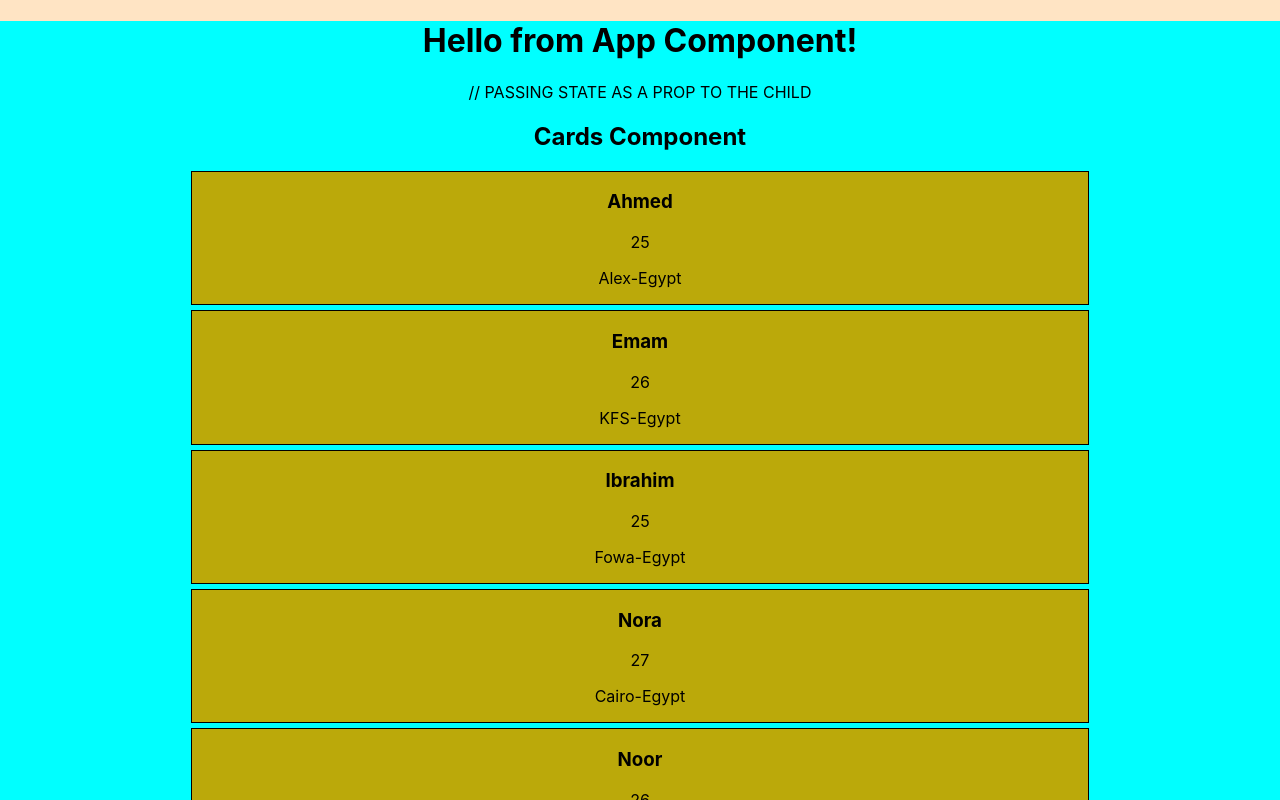
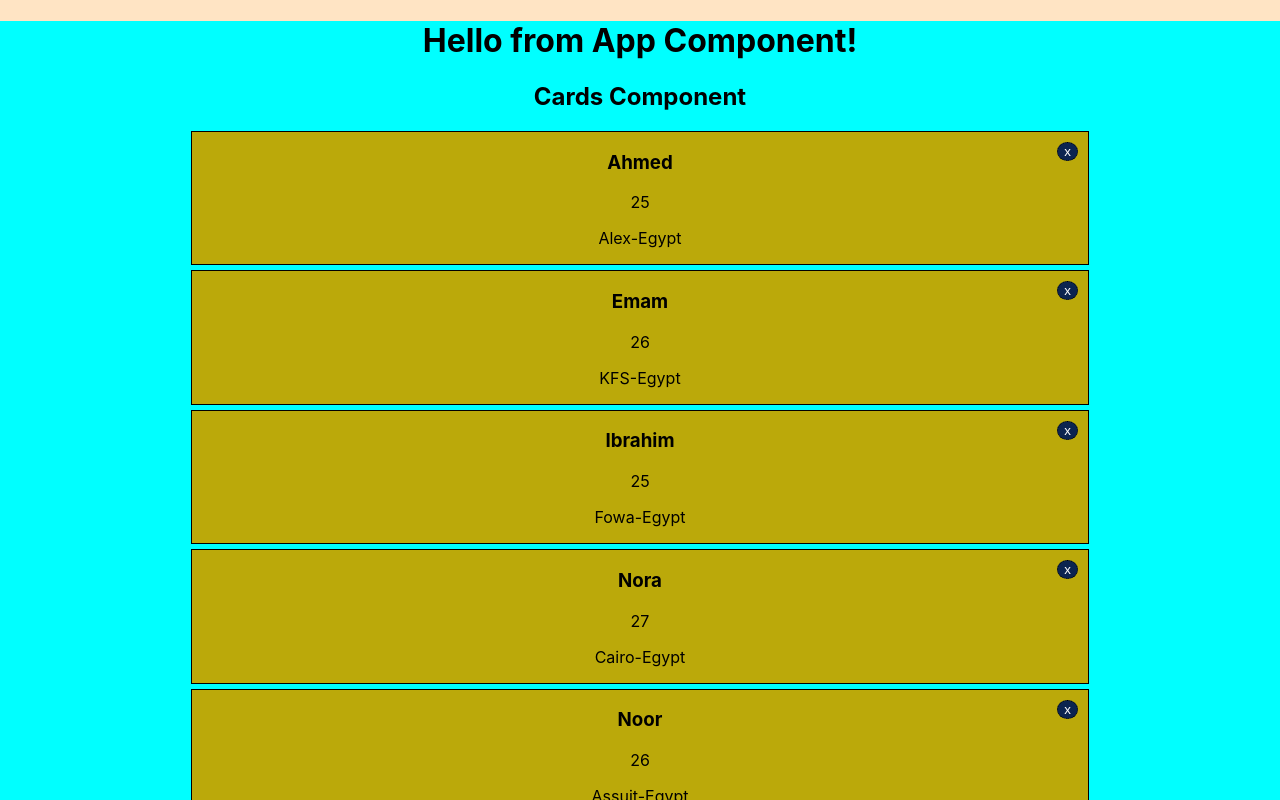
Before and after one commit to AhmedGhobashi/react-01, a React (Create React App) app: page / in a window 1280 px wide. Shown: the top 800 px of the page. Built offline with nearby package versions, Linux system fonts and the light colour scheme.

Commit message:
adding deleting card feature

```diff
--- a/src/App/App.js
+++ b/src/App/App.js
@@ -66,14 +66,25 @@ function App() {
     },
   ]);
 
+// handling deleting
+const deleteItem = (e, clickedIndex)=>{
+    console.log(e, clickedIndex); // to test the clicked item and it's index
+
+    const itemsAfterDeleting = state.filter((el, el_Ind)=> clickedIndex !== el_Ind )
+    console.log(itemsAfterDeleting); // to test
+    setState(itemsAfterDeleting);
+  }
+
+
+
+
 
 
   return (
     <div className="App">
      <h1>Hello from App Component!</h1>
 
-     // PASSING STATE AS A PROP TO THE CHILD
-     <Cards allMembers = {state} />
+     <Cards allMembers = {state}  deletedCard = {deleteItem}/>
 
     </div>
   );
--- a/src/Components/Cards/Cards.css
+++ b/src/Components/Cards/Cards.css
@@ -3,6 +3,7 @@
     background-color: rgb(187, 169, 10);
     border: 1px solid black;
     width: 70%;
+    position: relative;
 
 }
 
@@ -16,3 +17,18 @@
     align-items: center;
     justify-content: center;
 }
+
+.delete-card {
+    position: absolute;
+    background-color: rgb(12, 36, 80);
+    color: white;
+    border: 1px dotted black;
+    border-radius: 50%;
+    top: 10px;
+    right: 10px;
+    cursor: pointer;
+}
+
+.delete-card:hover{
+    background-color: red;
+}
--- a/src/Components/Cards/Cards.js
+++ b/src/Components/Cards/Cards.js
@@ -3,7 +3,7 @@ import React, {Fragment} from "react";
 import styles from './Cards.css';
 
 
-const Cards = ({allMembers})=>{
+const Cards = ({allMembers, deletedCard})=>{
 
     const membersCards = allMembers.map((el, idx)=>{
     return (
@@ -11,6 +11,7 @@ const Cards = ({allMembers})=>{
                 <h3>{el.name}</h3>
                 <p>{el.age}</p>
                 <p>{el.address}</p>
+                <button className="delete-card" onClick={(e)=>deletedCard(el, idx)}>x</button>
             </div>
             );
     })
```
